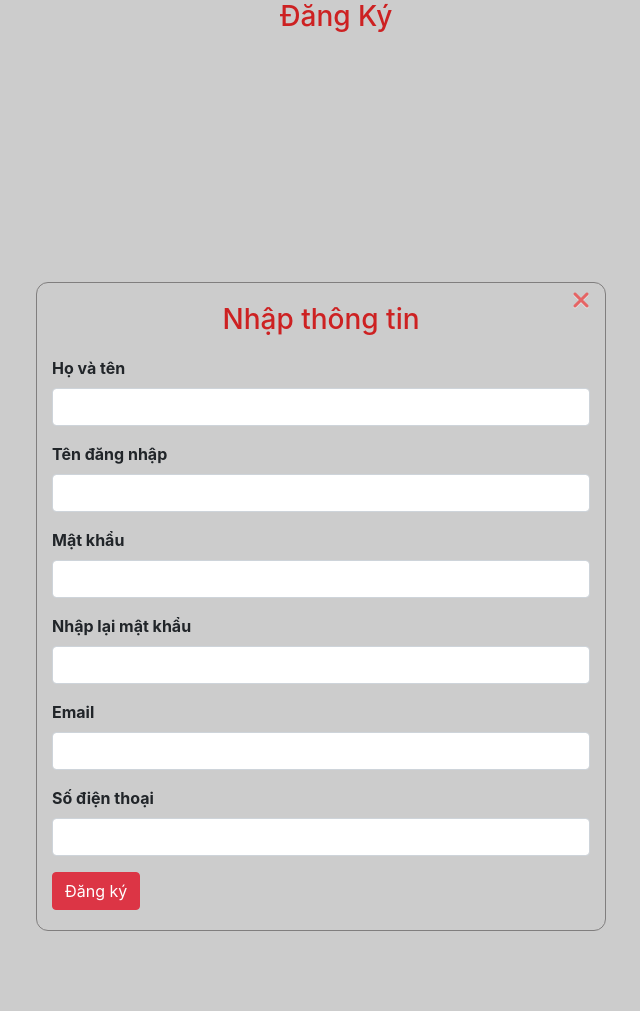
After one commit to LorenVeri/BTL-Web-Summer, a PHP site: page /login_page/register_admin.php in a window 1280 px wide. The commit adds this page. Shown: the whole page, without its empty margins (304-944 px from the left). Run offline with PHP 8.4, Linux system fonts and the light colour scheme; some libraries are stand-ins or nearby versions.

Commit message:
Thêm chức năng đăng ký và tìm kiếm

```diff
--- a/BTL_WebProject/assets/css/style.css
+++ b/BTL_WebProject/assets/css/style.css
@@ -24,7 +24,6 @@ h3 {
     font-size: 700;
     margin-bottom: 20px !important;
 }
-
 
 .float-right {
     float: right;
@@ -282,8 +281,9 @@ h3 {
 }
 
 .hover-scale:hover .news-img{
-    transform: scale(1.1,1.1);
+    transform: scale(1,1);
     transition: 0.5s;
+    overflow: hidden;
 }
 
 
@@ -403,7 +403,7 @@ h3 {
 
 /* CSS Department */
 .col-sm-3 {
-    border: 1px solid #000;
+
 }
 /* Department End */
 /* End Wrapper */
--- /dev/null
+++ b/BTL_WebProject/login_page/assets/config/connect-tlu.php
@@ -0,0 +1,5 @@
+<?php
+    $conn = mysqli_connect('localhost', 'root','','data-tlu', '3306') or die("Lỗi kết nối");
+    mysqli_set_charset($conn,"utf8");
+
+?>
--- a/BTL_WebProject/login_page/assets/style_login.css
+++ b/BTL_WebProject/login_page/assets/style_login.css
@@ -61,6 +61,17 @@
 }
 
 
+@keyframes scale {
+    from {
+        transform: scale(1,1);
+        opacity: 0;
+    }
+    to {
+        transform: scale(1.2,1.2);
+        opacity: 1;
+    }
+}
+
 .f-top {
     animation: from-top ease 1s;
 }
@@ -83,6 +94,12 @@
 
 .f-m {
     animation: from-o2 ease-in-out 1.5s;
+}
+
+
+.a-scale {
+    animation: scale ease-in-out 1.5s;
+
 }
 
 .container {
--- /dev/null
+++ b/BTL_WebProject/login_page/register_admin.php
@@ -0,0 +1,76 @@
+<!DOCTYPE html>
+<html lang="en">
+<head>
+    <meta charset="UTF-8">
+    <meta http-equiv="X-UA-Compatible" content="IE=edge">
+    <meta name="viewport" content="width=device-width, initial-scale=1.0">
+    <script src="https://kit.fontawesome.com/f4c6704ba9.js" crossorigin="anonymous"></script>
+    <link rel="stylesheet" href="https://stackpath.bootstrapcdn.com/bootstrap/4.3.1/css/bootstrap.min.css" integrity="sha384-ggOyR0iXCbMQv3Xipma34MD+dH/1fQ784/j6cY/iJTQUOhcWr7x9JvoRxT2MZw1T" crossorigin="anonymous">
+    <!-- CSS for me -->
+    <link rel="stylesheet" href="./assets/style_login.css">
+    <title>Đăng ký mới</title>
+</head>
+<?php
+    if (isset($_POST['submit_register'])) {
+        $fullname =  $_POST['fullname'];
+        $username =  $_POST['username'];
+        $pass =  $_POST['password'];
+        $phone =  $_POST['phone'];
+        $email =  $_POST['email'];
+        // Mã hóa password
+        $password_hash = password_hash($pass, PASSWORD_DEFAULT);
+
+        $sql = "INSERT INTO admin(fullname, username, password, number_phone, email)
+                       VALUES ('$fullname', '$username', '$pass', '$phone','$email')";
+
+        if (mysqli_query($conn, $sql)) {
+            // header ('location: login_form.php');
+        }
+    }
+
+?>
+
+<body style="background-color: #ccc;">
+    <div class="container">
+    <h3 > Đăng Ký </h3>
+        <div class="row login" >
+            <div class="col a-scale" style="margin-bottom: 80px;">
+                <h3 > Nhập thông tin </h3>
+                <a href="login_form.php" class="close"> <i class="fas fa-times"></i> </a>
+                <form method="POST" role="form" id="form_Signin" action="./login_form.php">
+                    <div class="form-group">
+                        <label for="user_signin" class="">Họ và tên</label>
+                        <input type="text" class="form-control" name="fullname">
+                    </div>
+                    <div class="form-group">
+                        <label for="user_signin" class="">Tên đăng nhập</label>
+                        <input type="text" class="form-control " name="username">
+                    </div>
+                    <div class="form-group">
+                        <label for="pass_signin" class="">Mật khẩu</label>
+                        <input type="password" class="form-control" name="password">
+                    </div>
+                    <div class="form-group">
+                        <label for="pass_signin" class="">Nhập lại mật khẩu</label>
+                        <input type="password" class="form-control" name="password">
+                    </div>
+                    <div class="form-group">
+                        <label for="email" class="">Email</label>
+                        <input type="email" class="form-control" name="email">
+                    </div>
+                    <div class="form-group">
+                        <label for="phone" class="">Số điện thoại</label>
+                        <input type="text" class="form-control" name="phone">
+                    </div>
+                    <button class="btn btn-danger " id="submit_register" name="submit_register">Đăng ký</button>
+                </form>
+            </div>
+        </div>
+    </div>
+    <!-- JS -->
+    <script src="https://code.jquery.com/jquery-3.3.1.slim.min.js" integrity="sha384-q8i/X+965DzO0rT7abK41JStQIAqVgRVzpbzo5smXKp4YfRvH+8abtTE1Pi6jizo" crossorigin="anonymous"></script>
+    <script src="https://cdnjs.cloudflare.com/ajax/libs/popper.js/1.14.7/umd/popper.min.js" integrity="sha384-UO2eT0CpHqdSJQ6hJty5KVphtPhzWj9WO1clHTMGa3JDZwrnQq4sF86dIHNDz0W1" crossorigin="anonymous"></script>
+    <script src="https://stackpath.bootstrapcdn.com/bootstrap/4.3.1/js/bootstrap.min.js" integrity="sha384-JjSmVgyd0p3pXB1rRibZUAYoIIy6OrQ6VrjIEaFf/nJGzIxFDsf4x0xIM+B07jRM" crossorigin="anonymous"></script>
+</body>
+
+</html>
```
Also changed, not shown: BTL_WebProject/index.php (+36 -6 lines), BTL_WebProject/login_page/admin.php (+45 -20 lines), BTL_WebProject/login_page/login_form.php (+7 -4 lines).
